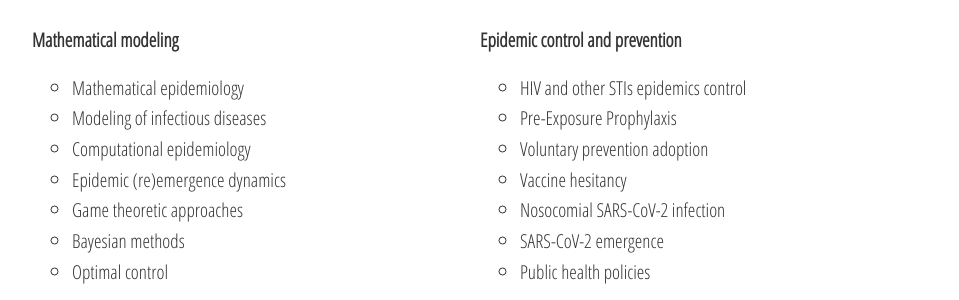
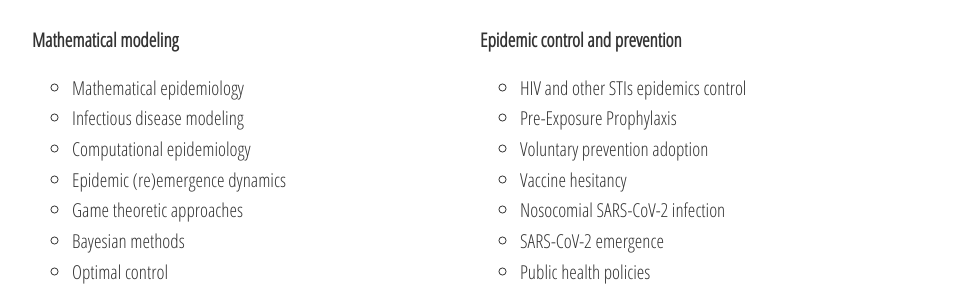
Before and after one commit to sjijon/sjijon.github.io, a Jekyll site: the page built from research.html, in a window 1280 px wide. Shown: the part 415-715 px from the top of the page, without its empty margins (160-1119 px from the left). Built offline with Jekyll 4.4.1, drawn with Linux system fonts in a browser that asks for light colours; nearby versions of some CDN libraries.

Commit message:
Fix typo

```diff
--- a/research.html
+++ b/research.html
@@ -18,7 +18,7 @@ title: Research
 		<p><strong>Mathematical modeling</strong></p>
 			<ul>
 				<li>Mathematical epidemiology</li>
-				<li>Modeling of infectious diseases</li>
+				<li>Infectious disease modeling</li>
 				<li>Computational epidemiology</li>
 				<li>Epidemic (re)emergence dynamics</li>
 				<li>Game theoretic approaches</li>
```
